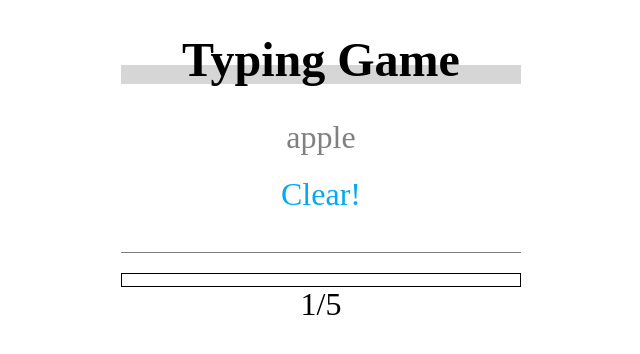
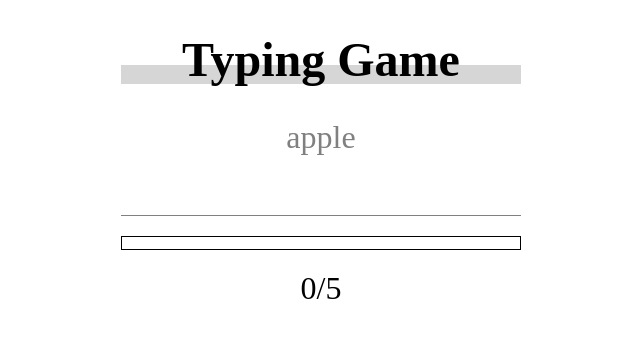
Before and after one commit to KentaroYoshizumi/vue-typing, a plain HTML site: page index.html in a window 1280 px wide. Both pictures are taken after a click on the button "START". Shown: the whole page, without its empty margins (319-959 px from the left). Drawn offline with nearby package versions, Linux system fonts and the light colour scheme.

Commit message:
last commit

```diff
--- a/index.html
+++ b/index.html
@@ -14,22 +14,67 @@
                 <div class="marker"></div>
             </div>
             <button v-if="startFlg!=true" class="startButton mb-20" @click="gameStart">START</button>
-            <div class="question mb-20">apple</div>
-            <div class="clear">Clear!</div>
-            <div class="typeFormWrapper mb-20"><input type="text" class="typeForm"></div>
-            <div class="gaugeWrapper mb-20">
-            <div class="gauge"></div>
-            <div>1/5</div>
+
+            <div v-if="startFlg">
+                <div class="question mb-20">{{ current_question }}</div>
+                <div v-if="current_question_counts == question_counts" current_class="clear">Clear!</div>
+                  <div class="typeFormWrapper mb-20">
+                    <input v-model="typeBox" type="text" class="typeForm">
+                  </div>
+                <div class="gaugeWrapper mb-20">
+                <div v-bind:style="styleObject" class="gauge"></div>
+                </div>
+                <div>{{current_question_counts}}/{{question_counts}}</div>
+            </div>
             </div>
             <script>
                 new Vue({
                     el:"#app",
                     data:{
-                        startFlg:""
+                        startFlg:"",
+                        current_question:"",
+                        questions:[
+                            'apple',
+                            'banana',
+                            'chocolate',
+                            'donut',
+                            'espresso',
+                            ],
+                        typeBox:"",
+                        current_question_counts:0,
+                        question_counts:5
+                    },
+                    computed:{
+                        styleObject:function(){
+                            width = 20 * this.current_question_counts + "%"
+                            if(this.current_question_counts == 5){
+                                color = "#03a9f4"
+                            }else{
+                                color = "orange"
+                            }
+                            return {
+                                'width':width,
+                                'background-color': color
+                            }
+                        }
                     },
                     methods:{
                         gameStart:function(){
                             this.startFlg = true
+                        }
+                    },
+                    mounted:function(){
+                        this.current_question = this.questions[0]
+                        this.question_counts = this.question.length
+                },
+                    watch: {
+                        typeBox:function(e){
+                            if(e == this.current_question){
+                                this.questions.splice(0,1)
+                                this.current_question = this.questions[0]
+                                this.typeBox = ""
+                                this.current_question_counts = this.current_question_counts + 1
+                            }
                         }
                     }
                 })
--- a/style.css
+++ b/style.css
@@ -66,6 +66,7 @@ body {
 
 .gauge {
     height: 12px;
+    transition: all .3s ease;
 }
 
 .gaugeWrapper {
```
